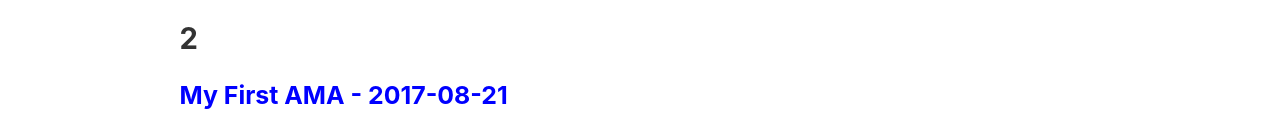
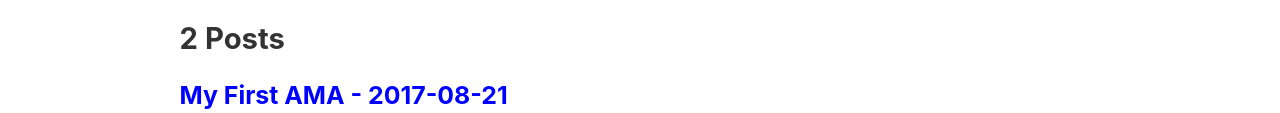
Before and after one commit to ZdenekD/playground-gatsby, a Gatsby site: page / in a window 1280 px wide. Shown: the part 170-283 px from the top of the page. Built offline with nearby package versions, Linux system fonts and the light colour scheme; Gatsby itself is replaced by a stand-in of ours.

Commit message:
Edit babel, Edit homepage

```diff
--- a/src/pages/index.js
+++ b/src/pages/index.js
@@ -18,7 +18,7 @@ const IndexPage = ({data}) => (
         <div>
             <h1>Hi people</h1>
         </div>
-        <h2>{data.allMarkdownRemark.totalCount}</h2>
+        <h2>{data.allMarkdownRemark.totalCount} Posts</h2>
         {data.allMarkdownRemark.edges.map(({node}) => (
             <div key={node.id}>
                 <BlogLink to={node.fields.slug}>
```
Also changed, not shown: 1 other file.
